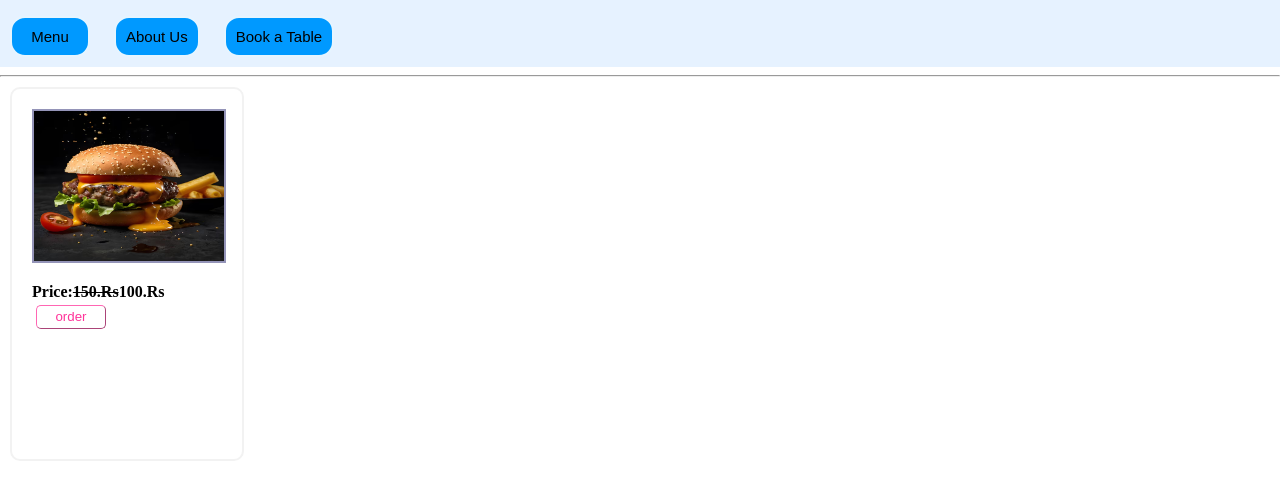
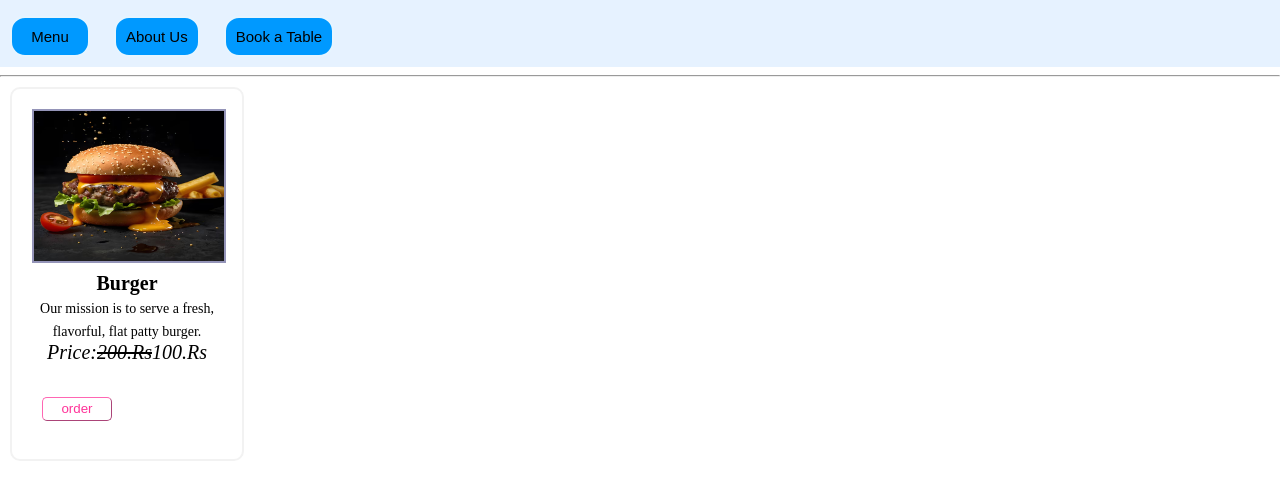
Before and after one commit to ashwinisinare07/Maharaja-Restaurant, a plain HTML site: page index.html in a window 1280 px wide. Shown: the part 68-568 px from the top of the page. Drawn offline with Linux system fonts and the light colour scheme.

Commit message:
added card info

```diff
--- a/index.html
+++ b/index.html
@@ -23,8 +23,12 @@
     <div>
         <div class="card">
             <img src="./img/burger.avif"  height="150px" width="190px"   class="img" /><br />
-            <p></p>
-            <b>Price:<del>150.Rs</del>100.Rs</b><br/>
+
+            <p class="text-center">
+            <b>Burger</b><br/>
+           <span class="info"> Our mission is to serve a fresh, flavorful, flat patty burger.</span><br/>
+        <i>Price:<del>200.Rs</del>100.Rs</i>
+        </p><br/>
             <button class="order-btn">order</button>
 
         </div>
--- a/style.css
+++ b/style.css
@@ -9,6 +9,11 @@ body{
     color: #ff5470;
     margin-top:0;
 
+}
+.text-center{
+    text-align: center;
+    font-size: 20px;
+    margin: 5px;
 }
 .container{
     background-color:#e6f2ff;
@@ -37,7 +42,7 @@ border-radius: 5px;
 height: 24px;
 width:70px;
 color: #ff3399;
-margin:4px;
+margin:10px;
 cursor: pointer;
 }
 .order-btn:hover{
@@ -57,3 +62,6 @@ border-color:#f2f2f2;
 border-width:2px;
 margin:10px;
 }
+.info{
+    font-size: 14px;
+}
```
